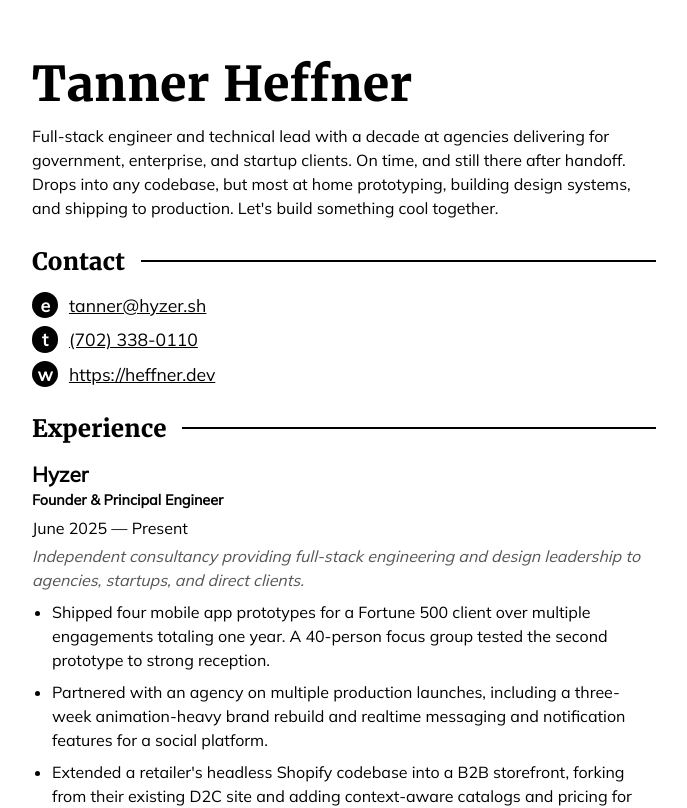
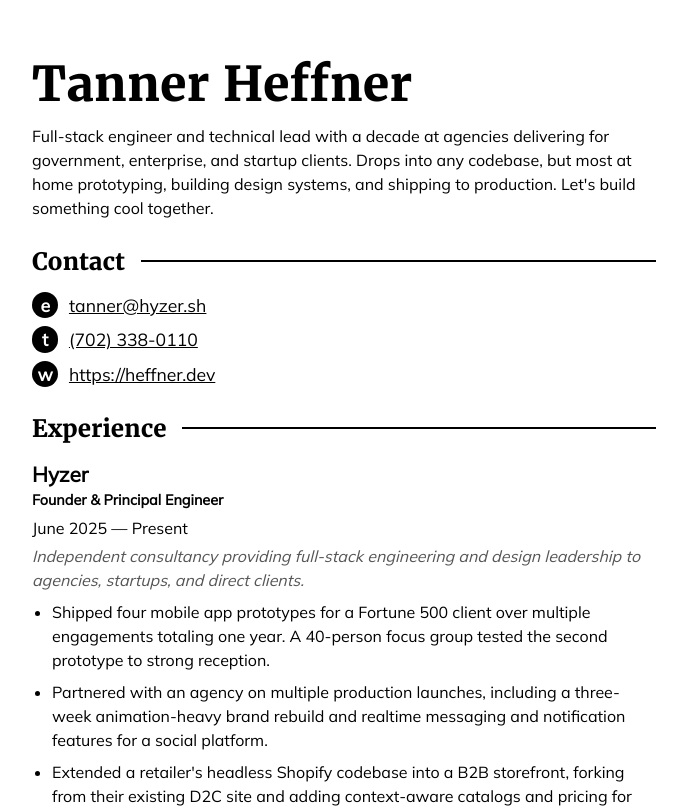
Before and after one commit to tjheffner/heffdotdev, a SvelteKit app: page /resume in a window 1280 px wide. Shown: the top 808 px of the page, without its empty margins (296-983 px from the left). Built offline with nearby package versions, Linux system fonts and the light colour scheme.

Commit message:
remove the on time line

```diff
--- a/src/routes/(nowrapper)/resume/+page.svelte
+++ b/src/routes/(nowrapper)/resume/+page.svelte
@@ -10,7 +10,7 @@
   <h1>Tanner Heffner</h1>
   <p>
     Full-stack engineer and technical lead with a decade at agencies delivering for government, enterprise, and startup clients.
-    On time, and still there after handoff. Drops into any codebase, but most at home prototyping, building design systems, and shipping to production.
+    Drops into any codebase, but most at home prototyping, building design systems, and shipping to production.
     Let's build something cool together.
   </p>
 </header>
```
